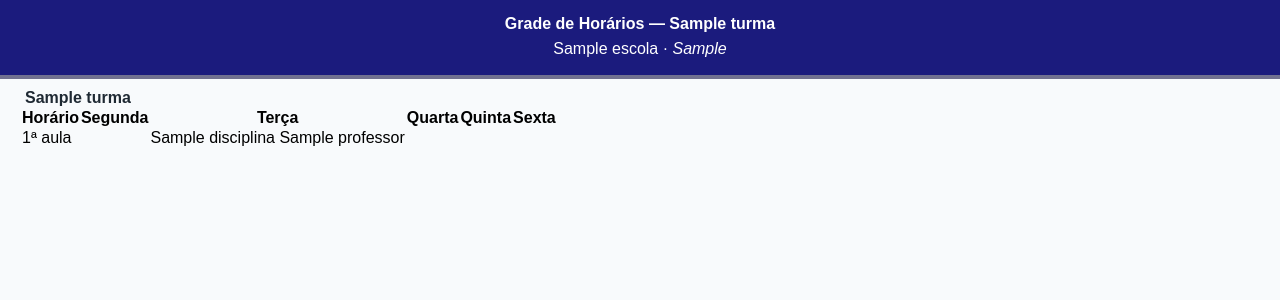
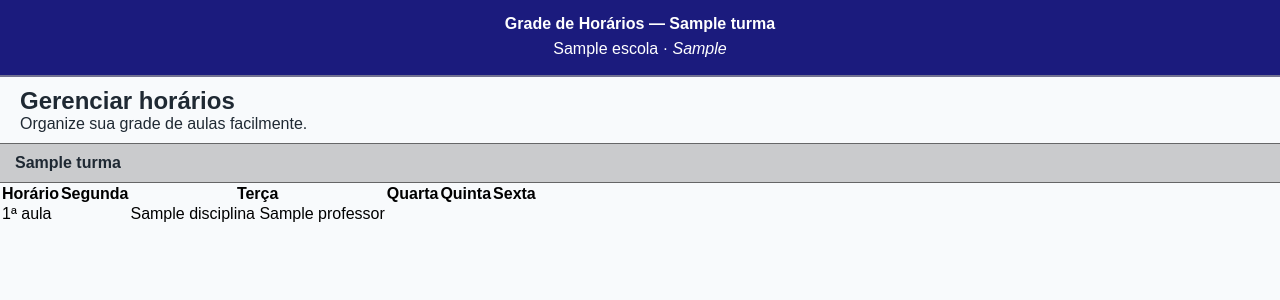
Before and after one commit to lsjv/TCC, a Django app: page /grade/1/ in a window 1280 px wide. Shown: the top 300 px of the page. Run offline with Django 5.2, Linux system fonts and the light colour scheme; tables that the repository leaves empty hold one stand-in row (values such as "Sample post").

Commit message:
ultima subida (vou ir dormir agr)

```diff
--- a/TCC_BACKEND/core/templates/core/grade.html
+++ b/TCC_BACKEND/core/templates/core/grade.html
@@ -24,8 +24,10 @@
     </header>
     <span class="dividing-line"></span>
 
-
-<div class="side-space">
+    <div class="information-soft">
+        <h2 class="title-software">Gerenciar horários</h2>
+        <p class="subtitle-software">Organize sua grade de aulas facilmente.</p>
+    </div>
 
     <nav class="classes-nav">
         {% for t in turma.escola.turma_set.all %}
@@ -35,7 +37,6 @@
             </a>
         {% endfor %}
     </nav>
-
 
     <div class="grade-wrap">
         <table class="grade">
@@ -76,7 +77,5 @@
         </table>
     </div>
 
-</div>
-
 </body>
 </html>
--- a/TCC_BACKEND/static/css/grade.css
+++ b/TCC_BACKEND/static/css/grade.css
@@ -1,9 +1,7 @@
 
 
 
-.side-space {
-    padding: 0px 20px;
-}
+
 /*Estilizando cabeçalho*/
 .header {
     width: 100vw;
@@ -31,10 +29,22 @@
 
 .dividing-line{
     display: flex;
-    height: 4px;
+    height: 2px;
     background-color: rgba(15, 15, 67, 0.575);
 }
 
+/*Descrição do software (tenatndo seguir o design figma KK)*/
+.information-soft {
+    margin: 10px 20px;
+}
+
+.title-software{
+    color: #1F2933;
+}
+
+.subtitle-software {
+   color: #1F2933;
+}
 /*Arrumando o NAV*/
 a {
     padding: 5px;
@@ -55,5 +65,9 @@ a:hover {
 }
 
 .classes-nav {
+    background-color: #1c1d1d36;
     margin-top: 10px;
+    padding: 10px;
+    border-top: 1px solid rgba(0, 0, 0, 0.494);
+    border-bottom: 1px solid rgba(0, 0, 0, 0.499);
 }
```
Lines whose indentation alone changed are shown as unchanged.
